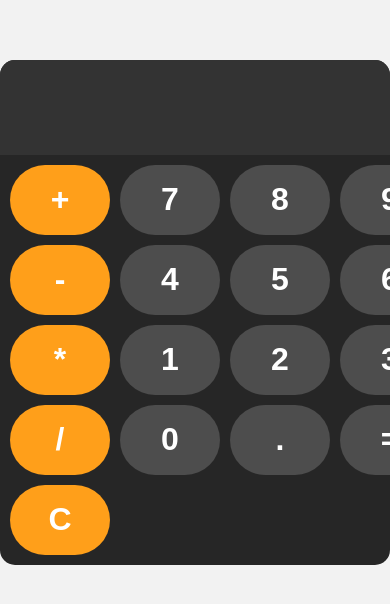
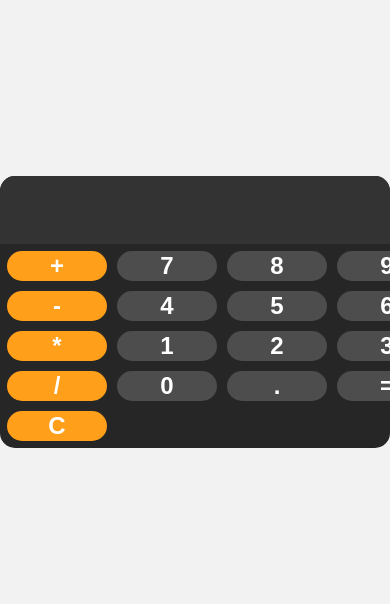
Before and after one commit to Gitarpro/Kalkulator-Sederhana, a plain HTML site: page index.html in a window 390 px wide. Shown: the part 110-714 px from the top of the page. Drawn offline with Linux system fonts and the light colour scheme.

Commit message:
style.css

```diff
--- a/style.css
+++ b/style.css
@@ -56,26 +56,11 @@ button:active{
 }
 @media (max-width: 600px) {
     #display {
-        font-size: 4rem;
+        font-size: 2rem;
     }
 
     button {
-        height: 80px;
-        font-size: 2.5rem;
-    }
-
-    #keys {
-        padding: 15px;
-    }
-}
-
-@media (max-width: 400px) {
-    #display {
-        font-size: 3rem;
-    }
-
-    button {
-        height: 70px;
+        height: 50px;
         font-size: 2rem;
     }
 
@@ -83,3 +68,18 @@ button:active{
         padding: 10px;
     }
 }
+
+@media (max-width: 400px) {
+    #display {
+        font-size: 1.5rem;
+    }
+
+    button {
+        height: 30px;
+        font-size: 1.5rem;
+    }
+
+    #keys {
+        padding: 7px;
+    }
+}
```
